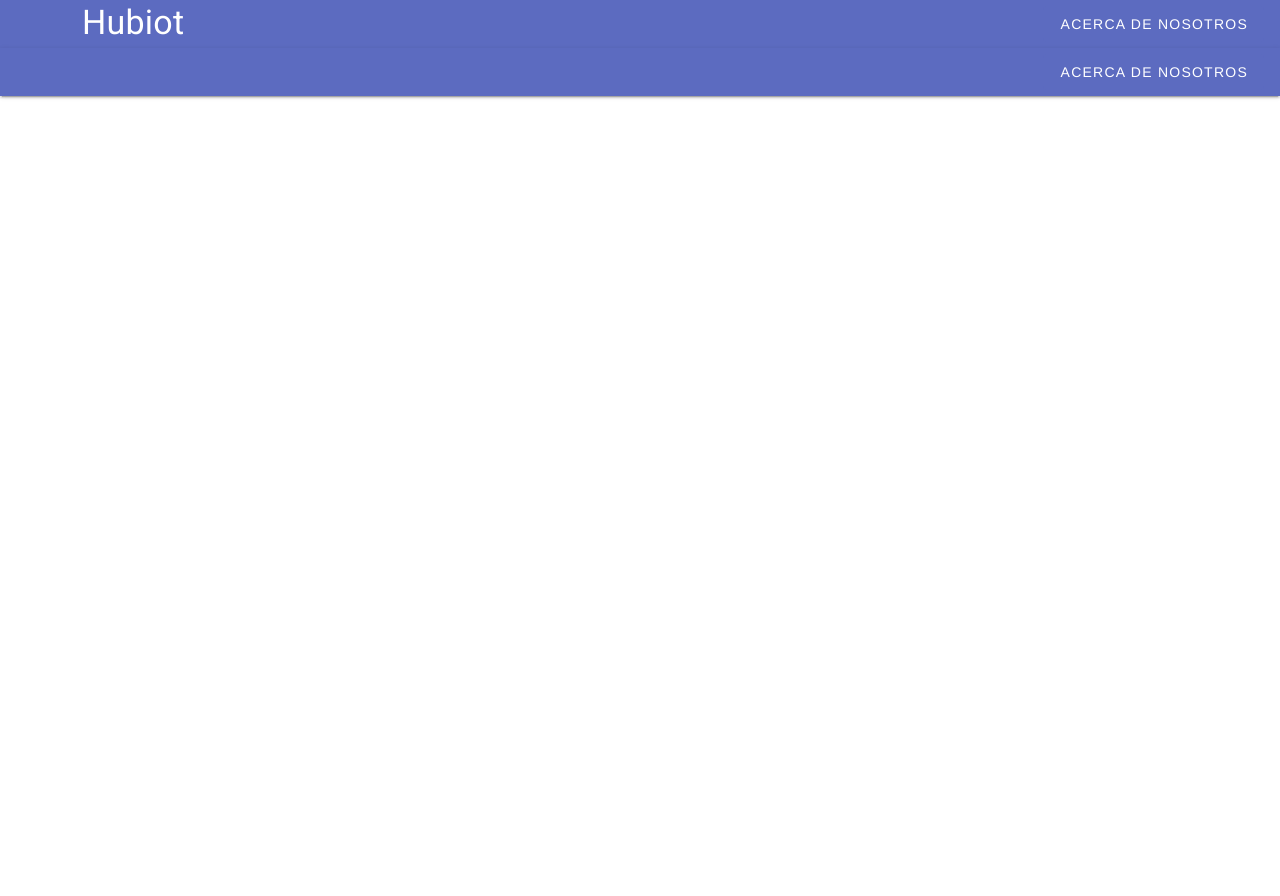
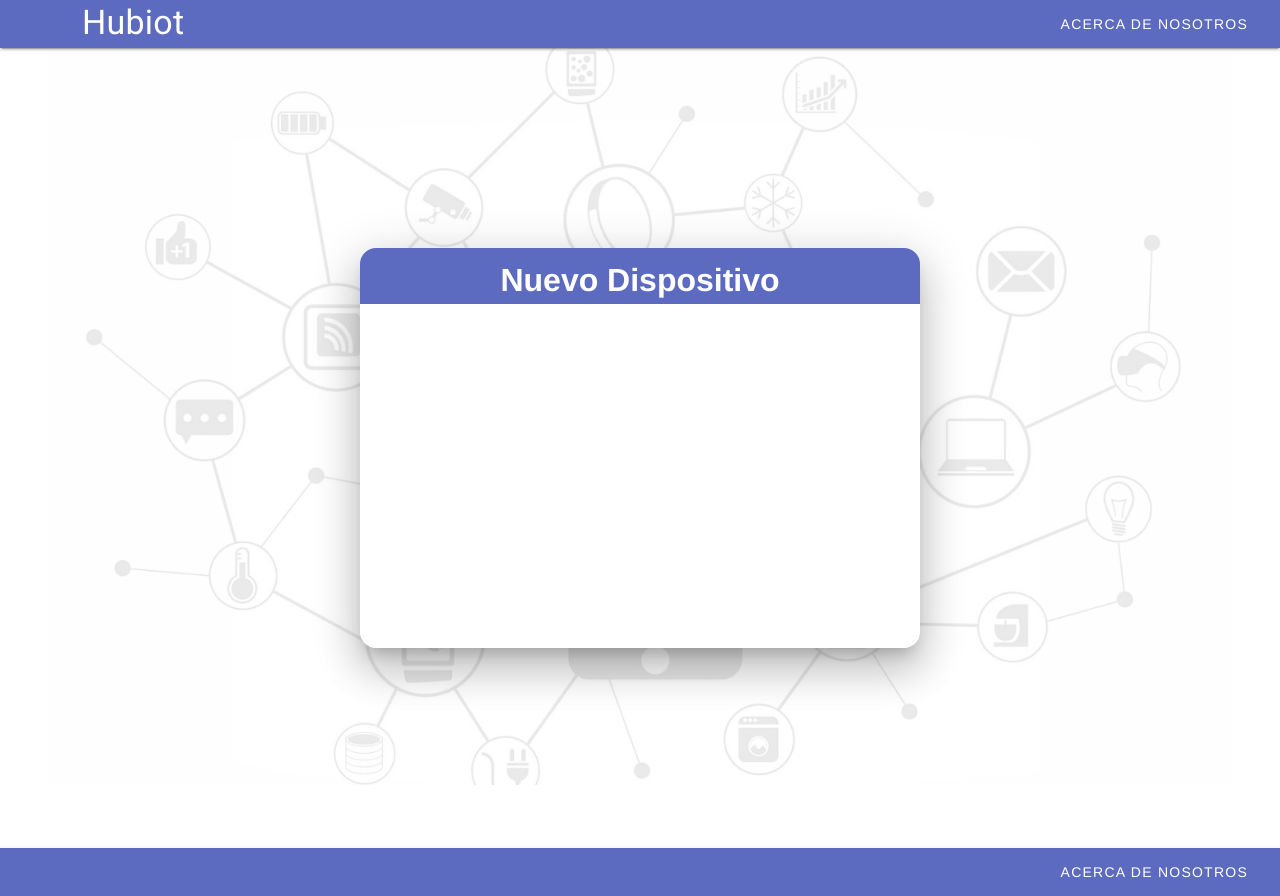
Before and after one commit to AgusMattiussi/hubiot-web, a Vue app: page /new_device in a window 1280 px wide. Before the commit the page ends 800 px from the top, so only its background shows below. Built offline with nearby package versions, Linux system fonts and the light colour scheme.

Commit message:
Primer diseño de AddNewDeviceView.vue

```diff
--- a/src/router/index.js
+++ b/src/router/index.js
@@ -21,6 +21,11 @@ const routes = [
     component: () => import('../views/LoginView.vue')
   },
   {
+    path: '/new_device',
+    name: 'addNewDevice',
+    component: () => import('../views/AddNewDeviceView.vue')
+  },
+  {
     path: '/about',
     name: 'about',
     // route level code-splitting
--- /dev/null
+++ b/src/views/AddNewDeviceView.vue
@@ -0,0 +1,35 @@
+<template>
+<v-container class="fill-height background justify-center" >
+  <v-sheet class="card" elevation="24">
+    <v-sheet class="cardTitle">
+      <h1 class="align-content-cente"> Nuevo Dispositivo </h1>
+    </v-sheet>
+  </v-sheet>
+</v-container>
+</template>
+
+<script>
+export default {
+  name: 'AddNewDeviceView.vue'
+}
+</script>
+
+<style scoped>
+  .background{
+    background-image: url('../assets/background_my_device.png');
+    background-size: contain;
+  }
+  .card{
+    height: 50vh;
+    width: 70vh;
+    border-radius: 2vh;
+  }
+  .cardTitle{
+    height: 7vh;
+    padding: 1vh;
+    border-top-left-radius: inherit;
+    border-top-right-radius: inherit;
+    background-color: #5C6BC0;
+    color: #FFFFFF;
+  }
+</style>
```
Also changed, not shown: src/assets/background_my_device.png (added).
